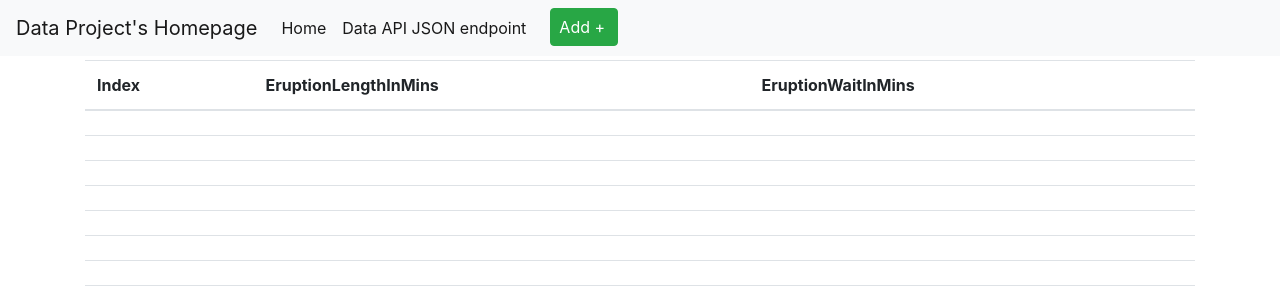
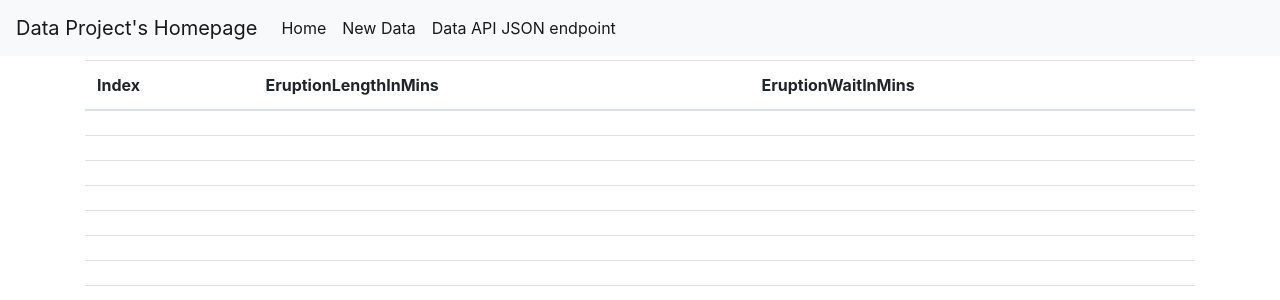
Before and after one commit to VinitSantani/PyCharmDockerFlaskMySQL_DatasetChange, a Flask app: page / in a window 1280 px wide. Shown: the top 300 px of the page. Run offline with Flask 2, Linux system fonts and the light colour scheme; data comes from the database, SQL or seed files in the repository; lists and menus that the app fills with data are empty; some libraries are stand-ins or nearby versions.

Commit message:
Fix : Updated layout.html .

```diff
--- a/app/templates/layout.html
+++ b/app/templates/layout.html
@@ -16,13 +16,13 @@
     {% else %}
     <title>Welcome to My Site!</title>
     {% endif %}
-</head>
+<head>
  <body>
 <!-- As a heading -->
 
 
 <nav class="navbar navbar-expand-lg navbar-light bg-light mb-1">
-  <a class="navbar-brand" href="#">{% if user %}{{ user.username }}'s Homepage{% else %}
+  <a class="navbar-brand" href="/">{% if user %}{{ user.username }}'s Homepage{% else %}
     <title>Welcome to My Homepage</title>
     {% endif %}</a>
   <button aria-controls="navbarNavDropdown" aria-expanded="false" aria-label="Toggle navigation" class="navbar-toggler" data-target="#navbarNavDropdown" data-toggle="collapse" type="button">
@@ -34,11 +34,12 @@
         <a class="nav-link" href="/">Home <span class="sr-only">(current)</span></a>
       </li>
       <li class="nav-item active">
-            <a class="nav-link" href="/api/v1/faithful">Data API JSON endpoint <span class="sr-only">(current)</span></a>
+        <a class="nav-link" href="/faithful/new">New Data <span class="sr-only">(current)</span></a>
       </li>
       <li class="nav-item active">
-            <a class="btn btn-success pl-2 lr-2 ml-3" href="/faithful/new">Add +<span class="sr-only">(current)</span></a>
+        <a class="nav-link" href="api/faithful">Data API JSON endpoint <span class="sr-only">(current)</span></a>
       </li>
+
     </ul>
   </div>
 </nav>
```
Lines whose indentation alone changed are shown as unchanged.
